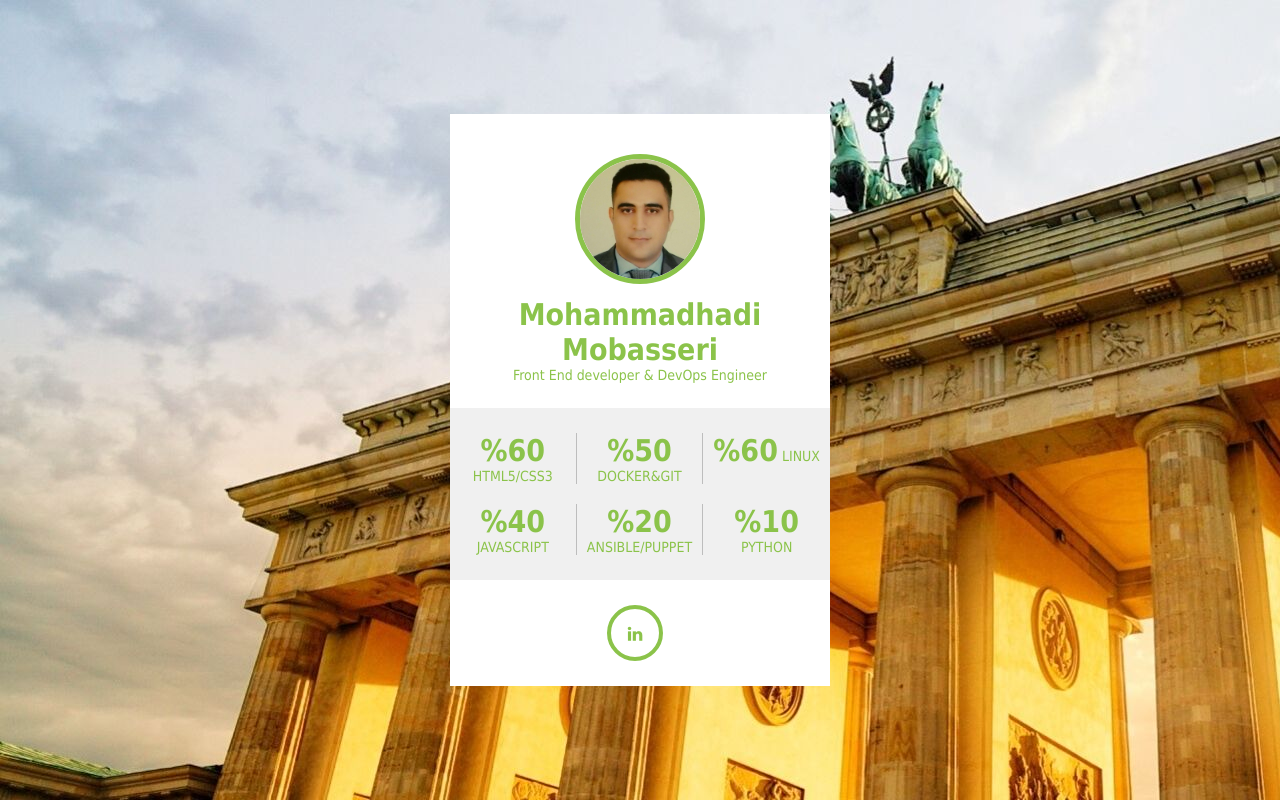
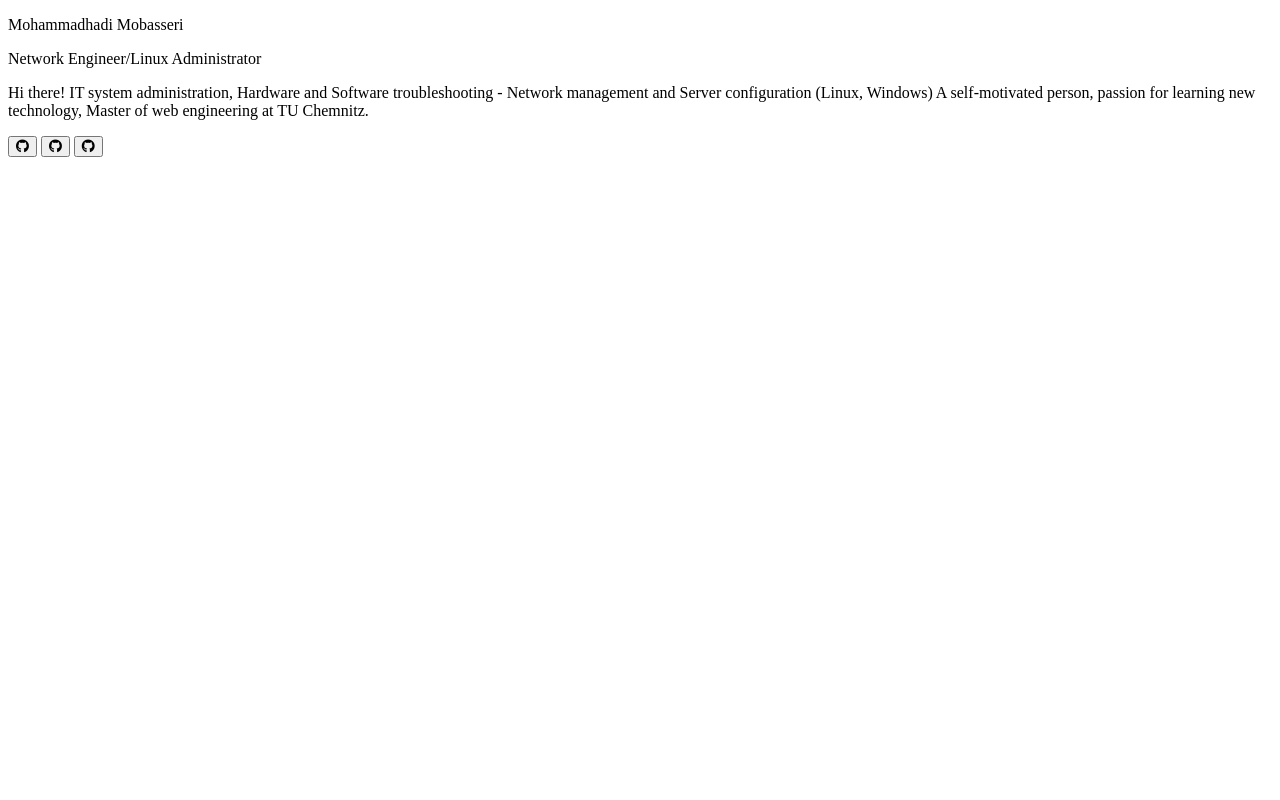
Before and after one commit to hmobasseri/hmobasseri.github.io, a plain HTML site: page index.html in a window 1280 px wide. Drawn offline with Linux system fonts and the light colour scheme.

Commit message:
Update Profile github page

```diff
--- a/index.html
+++ b/index.html
@@ -1,64 +1,30 @@
 <!DOCTYPE html>
-<html>
-    <header>
-
-        <title>Mohammadhadi Mobasseri</title>
-        <meta charset="utf-8">
-        <link rel="stylesheet" href="https://stackpath.bootstrapcdn.com/font-awesome/4.7.0/css/font-awesome.min.css">
-        <link rel="stylesheet" type="text/css" href="css/styles.css">
-
-
-    </header>
-    <body background="image/1.jpg">
-        <div class="page">
-            <div class="page-container">
-                <article class="profile">
-                    <header class="profile-header">
-                        <img src="image/mhm.jpg" alt="" class="profile-avatar">
-                        <h3 class="profile-name">Mohammadhadi Mobasseri</h3>
-                        <span class="profile-post">Front End developer & DevOps Engineer</span>
-                    </header>
-                    <div class="profile-stats">
-                        <div class="profile-group">
-                            <span class="profile-value">%60</span>
-                            <span class="profile-param">HTML5/Css3</span>
-                        </div>
-                        <div class="profile-group">
-                            <span class="profile-value">%50</span>
-                            <span class="profile-param">Docker&Git</span>
-                        </div>
-                        <div class="profile-group">
-                            <span class="profile-value">%60</span>
-                            <span class="profile-param">Linux</span>
-                        </div>
-                        <div class="profile-group">
-                            <span class="profile-value">%40</span>
-                            <span class="profile-param">Javascript</span>
-                        </div>
-                        <div class="profile-group">
-                            <span class="profile-value">%20</span>
-                            <span class="profile-param">Ansible/Puppet</span>
-                        </div>
-                        <div class="profile-group">
-                            <span class="profile-value">%10</span>
-                            <span class="profile-param">Python</span>
-                        </div>
-                    </div>
-                    <footer class="profile-socials">
-                       <!-- <a href="" class="profile-social">
-                            <i class="fa fa-facebook"></i>
-                        </a>
-                        <a href="" class="profile-social">
-                          <i class="fa fa-twitter"></i>
-                        </a> -->
-                        <a href="" class="profile-social">
-                          <i class="fa fa-linkedin"></i>
-                        </a>
-                    </footer>
-                </article>
-
-            </div>
+<html lang="en">
+<head>
+    <meta charset="UTF-8">
+    <meta http-equiv="X-UA-Compatible" content="IE=edge">
+    <meta name="viewport" content="width=device-width, initial-scale=1.0">
+    <link rel="stylesheet" href="https://cdnjs.cloudflare.com/ajax/libs/font-awesome/5.15.3/css/all.min.css">
+    <title>Mh.Mobasseri</title>
+</head>
+<body>
+    <div class="container">
+        <div class="img-container">
+            <!-- <img src="./images/mhm.jpg" alt="Mohammadhadi Mobasseri"> -->
         </div>
-
-    </body>
+        <p class="full-name">Mohammadhadi Mobasseri</p>
+        <p class="role">Network Engineer/Linux Administrator</p>
+        <p class="description">
+            Hi there! IT system administration,
+            Hardware and Software troubleshooting - Network management and Server configuration (Linux, Windows)
+            A self-motivated person, passion for learning new technology,
+            Master of web engineering at TU Chemnitz.
+        </p>
+        <div class="social-container">
+            <button><i class="fab fa-github"></i> </button>
+            <button><i class="fab fa-github"></i> </button>
+            <button><i class="fab fa-github"></i> </button>
+        </div>
+    </div>
+</body>
 </html>
```
Also changed, not shown: images/1.jpg (renamed from image/1.jpg), images/mhm.jpg (renamed from image/mhm.jpg).
